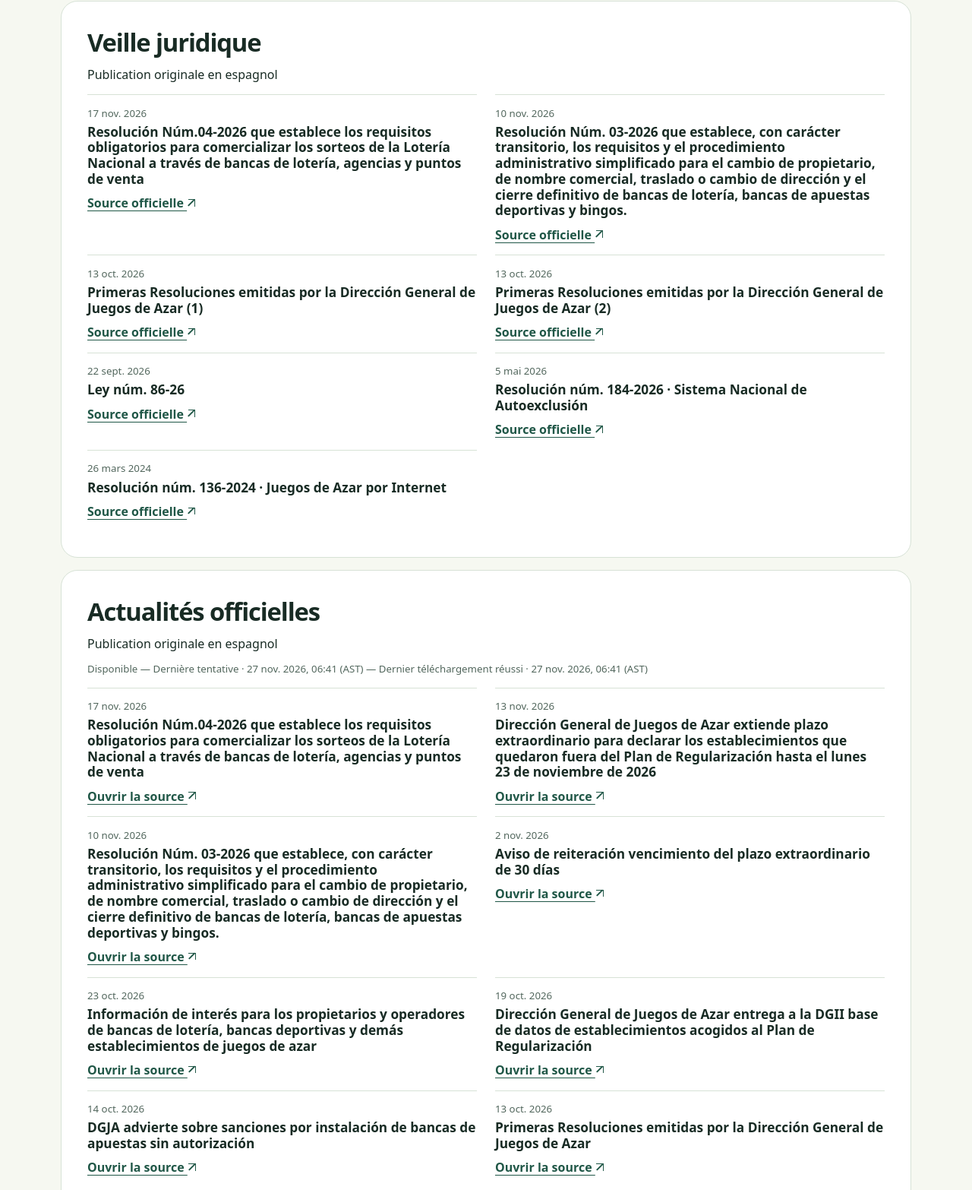
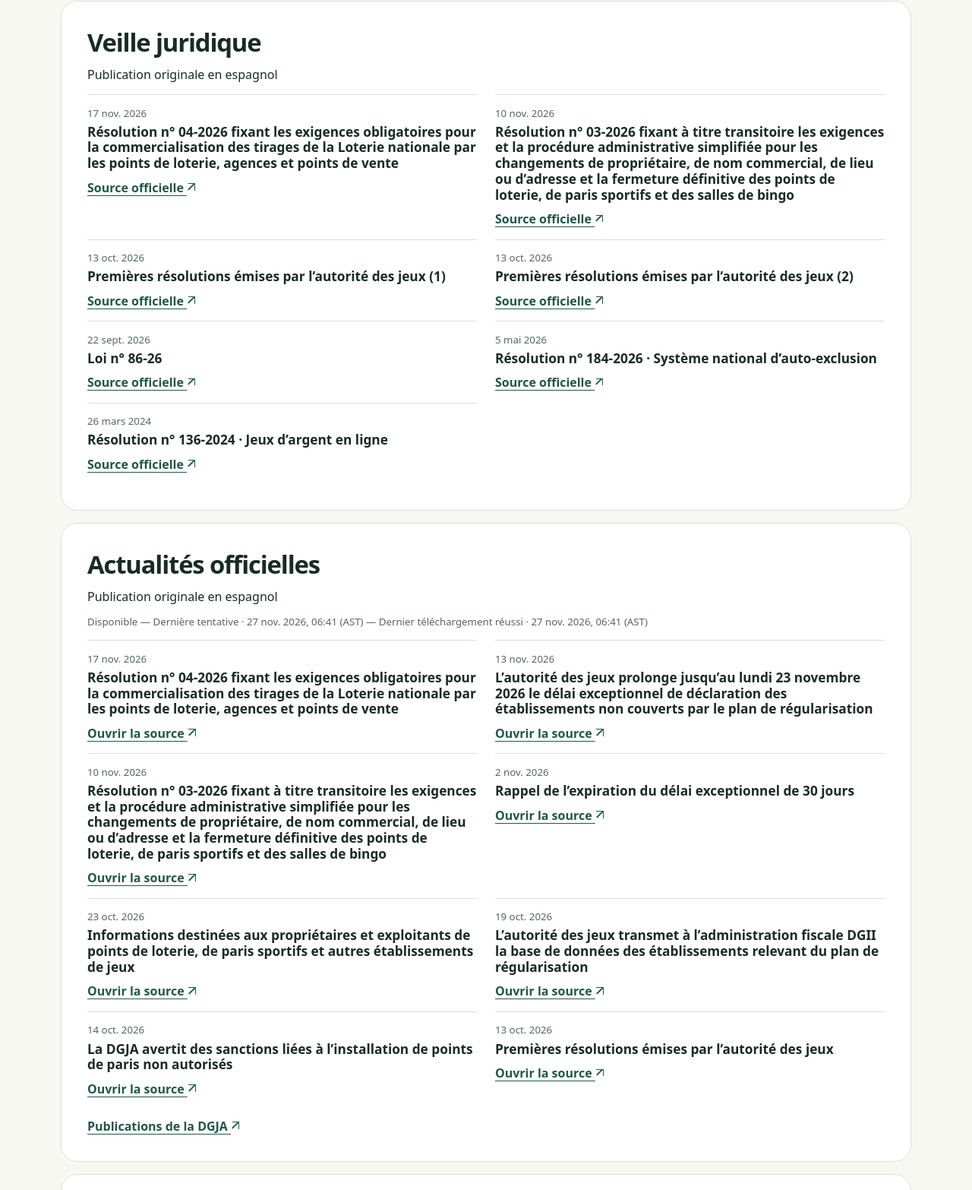
Before and after one commit to PuntaCanada/CasinoRadar-RD, a plain HTML site: page fr/index.html in a window 1280 px wide. Shown: the part 1170-2736 px from the top of the page at 76% size. Drawn offline with Linux system fonts and the light colour scheme.

Commit message:
Regenerate fr localized page

```diff
--- a/fr/index.html
+++ b/fr/index.html
@@ -25,7 +25,7 @@
 <a class="skip" href="#main">Aller au contenu</a>
 <header class="top"><div class="wrap masthead">
 <a class="brand" href="/fr/"><img src="/radar.svg" alt="" width="35" height="35"> CasinoRadar <span>RD</span></a>
-<nav class="languages" aria-label="Idioma / Language"><a href="/" lang="es" hreflang="es" aria-label="Español">ES</a><a href="/en/" lang="en" hreflang="en" aria-label="English">EN</a><a href="/de/" lang="de" hreflang="de" aria-label="Deutsch">DE</a><a href="/fr/" lang="fr" hreflang="fr" aria-label="Français" aria-current="page">FR</a><a href="/it/" lang="it" hreflang="it" aria-label="Italiano">IT</a></nav>
+<nav class="languages" aria-label="Langue"><a href="/" lang="es" hreflang="es" aria-label="Español">ES</a><a href="/en/" lang="en" hreflang="en" aria-label="English">EN</a><a href="/de/" lang="de" hreflang="de" aria-label="Deutsch">DE</a><a href="/fr/" lang="fr" hreflang="fr" aria-label="Français" aria-current="page">FR</a><a href="/it/" lang="it" hreflang="it" aria-label="Italiano">IT</a></nav>
 </div></header>
 <main id="main">
 <div class="hero"><div class="wrap hero-grid">
@@ -54,23 +54,23 @@
 <li><a href="https://www.casinos.gob.do/denuncias-y-sugerencias/">Déposer une plainte <span class="external" aria-hidden="true"></span></a> · <a href="https://dgja.gob.do/">DGJA <span class="external" aria-hidden="true"></span></a><p>Conservez les captures, les dates et les justificatifs. Transmettez vos données uniquement par un canal officiel.</p></li>
 </ul></section>
 </div>
-<section class="panel feed" id="legal"><h2>Veille juridique</h2><p>Publication originale en espagnol</p><p data-news-stale hidden>Copie ancienne. Des publications plus récentes peuvent exister.</p><ol class="items"><li><p class="stamp"><time datetime="2026-11-17">17 nov. 2026</time></p><h3 lang="es">Resolución Núm.04-2026 que establece los requisitos obligatorios para comercializar los sorteos de la Lotería Nacional a través de bancas de lotería, agencias y puntos de venta</h3><a href="https://dgja.gob.do/wp-content/uploads/2026/11/RESOLUCION-04-DEL-2026.-SCAN.pdf">Source officielle <span class="external" aria-hidden="true"></span></a></li>
-<li><p class="stamp"><time datetime="2026-11-10">10 nov. 2026</time></p><h3 lang="es">Resolución Núm. 03-2026 que establece, con carácter transitorio, los requisitos y el procedimiento administrativo simplificado para el cambio de propietario, de nombre comercial, traslado o cambio de dirección y el cierre definitivo de bancas de lotería, bancas de apuestas deportivas y bingos.</h3><a href="https://dgja.gob.do/wp-content/uploads/2026/11/Resolucion-Num.-03-2026.pdf">Source officielle <span class="external" aria-hidden="true"></span></a></li>
-<li><p class="stamp"><time datetime="2026-10-13">13 oct. 2026</time></p><h3 lang="es">Primeras Resoluciones emitidas por la Dirección General de Juegos de Azar (1)</h3><a href="https://dgja.gob.do/wp-content/uploads/2026/10/RESOLUCION-DGJA-NO.-01-1.pdf">Source officielle <span class="external" aria-hidden="true"></span></a></li>
-<li><p class="stamp"><time datetime="2026-10-13">13 oct. 2026</time></p><h3 lang="es">Primeras Resoluciones emitidas por la Dirección General de Juegos de Azar (2)</h3><a href="https://dgja.gob.do/wp-content/uploads/2026/10/RESOLUCION-DGJA-NO.02-1.pdf">Source officielle <span class="external" aria-hidden="true"></span></a></li>
-<li><p class="stamp"><time datetime="2026-09-22">22 sept. 2026</time></p><h3 lang="es">Ley núm. 86-26</h3><a href="https://diputadosrd.gob.do/sil/iniciativa/158517">Source officielle <span class="external" aria-hidden="true"></span></a></li>
-<li><p class="stamp"><time datetime="2026-05-05">5 mai 2026</time></p><h3 lang="es">Resolución núm. 184-2026 · Sistema Nacional de Autoexclusión</h3><a href="https://www.hacienda.gob.do/marco-legal/resolucion-num-184-2026/">Source officielle <span class="external" aria-hidden="true"></span></a></li>
-<li><p class="stamp"><time datetime="2024-03-26">26 mars 2024</time></p><h3 lang="es">Resolución núm. 136-2024 · Juegos de Azar por Internet</h3><a href="https://www.hacienda.gob.do/marco-legal/resolucion-num-136-2024/">Source officielle <span class="external" aria-hidden="true"></span></a></li></ol></section>
+<section class="panel feed" id="legal"><h2>Veille juridique</h2><p>Publication originale en espagnol</p><p data-news-stale hidden>Copie ancienne. Des publications plus récentes peuvent exister.</p><ol class="items"><li><p class="stamp"><time datetime="2026-11-17">17 nov. 2026</time></p><h3 lang="fr">Résolution n° 04-2026 fixant les exigences obligatoires pour la commercialisation des tirages de la Loterie nationale par les points de loterie, agences et points de vente</h3><a href="https://dgja.gob.do/wp-content/uploads/2026/11/RESOLUCION-04-DEL-2026.-SCAN.pdf">Source officielle <span class="external" aria-hidden="true"></span></a></li>
+<li><p class="stamp"><time datetime="2026-11-10">10 nov. 2026</time></p><h3 lang="fr">Résolution n° 03-2026 fixant à titre transitoire les exigences et la procédure administrative simplifiée pour les changements de propriétaire, de nom commercial, de lieu ou d’adresse et la fermeture définitive des points de loterie, de paris sportifs et des salles de bingo</h3><a href="https://dgja.gob.do/wp-content/uploads/2026/11/Resolucion-Num.-03-2026.pdf">Source officielle <span class="external" aria-hidden="true"></span></a></li>
+<li><p class="stamp"><time datetime="2026-10-13">13 oct. 2026</time></p><h3 lang="fr">Premières résolutions émises par l’autorité des jeux (1)</h3><a href="https://dgja.gob.do/wp-content/uploads/2026/10/RESOLUCION-DGJA-NO.-01-1.pdf">Source officielle <span class="external" aria-hidden="true"></span></a></li>
+<li><p class="stamp"><time datetime="2026-10-13">13 oct. 2026</time></p><h3 lang="fr">Premières résolutions émises par l’autorité des jeux (2)</h3><a href="https://dgja.gob.do/wp-content/uploads/2026/10/RESOLUCION-DGJA-NO.02-1.pdf">Source officielle <span class="external" aria-hidden="true"></span></a></li>
+<li><p class="stamp"><time datetime="2026-09-22">22 sept. 2026</time></p><h3 lang="fr">Loi n° 86-26</h3><a href="https://diputadosrd.gob.do/sil/iniciativa/158517">Source officielle <span class="external" aria-hidden="true"></span></a></li>
+<li><p class="stamp"><time datetime="2026-05-05">5 mai 2026</time></p><h3 lang="fr">Résolution n° 184-2026 · Système national d’auto-exclusion</h3><a href="https://www.hacienda.gob.do/marco-legal/resolucion-num-184-2026/">Source officielle <span class="external" aria-hidden="true"></span></a></li>
+<li><p class="stamp"><time datetime="2024-03-26">26 mars 2024</time></p><h3 lang="fr">Résolution n° 136-2024 · Jeux d’argent en ligne</h3><a href="https://www.hacienda.gob.do/marco-legal/resolucion-num-136-2024/">Source officielle <span class="external" aria-hidden="true"></span></a></li></ol></section>
 <section class="panel feed" id="news"><h2>Actualités officielles</h2><p>Publication originale en espagnol</p>
 <p data-source="news"></p><p data-news-stale hidden>Copie ancienne. Des publications plus récentes peuvent exister.</p>
-<ol class="items"><li><p class="stamp"><time datetime="2026-11-17">17 nov. 2026</time></p><h3 lang="es">Resolución Núm.04-2026 que establece los requisitos obligatorios para comercializar los sorteos de la Lotería Nacional a través de bancas de lotería, agencias y puntos de venta</h3><a href="https://dgja.gob.do/noticias/resolucion-num-04-2026-que-establece-los-requisitos-obligatorios-para-comercializar-los-sorteos-de-la-loteria-nacional-a-traves-de-bancas-de-loteria-agencias-y-puntos-de-venta/">Ouvrir la source <span class="external" aria-hidden="true"></span></a></li>
-<li><p class="stamp"><time datetime="2026-11-13">13 nov. 2026</time></p><h3 lang="es">Dirección General de Juegos de Azar extiende plazo extraordinario para declarar los establecimientos que quedaron fuera del Plan de Regularización hasta el lunes 23 de noviembre de 2026</h3><a href="https://dgja.gob.do/noticias/direccion-general-de-juegos-de-azar-extiende-plazo-extraordinario-para-declarar-los-establecimientos-que-quedaron-fuera-del-plan-de-regularizacion-hasta-el-lunes-23-de-noviembre-de-2026/">Ouvrir la source <span class="external" aria-hidden="true"></span></a></li>
-<li><p class="stamp"><time datetime="2026-11-10">10 nov. 2026</time></p><h3 lang="es">Resolución Núm. 03-2026 que establece, con carácter transitorio, los requisitos y el procedimiento administrativo simplificado para el cambio de propietario, de nombre comercial, traslado o cambio de dirección y el cierre definitivo de bancas de lotería, bancas de apuestas deportivas y bingos.</h3><a href="https://dgja.gob.do/noticias/resolucion-num-03-2026-que-establece-con-caracter-transitorio-los-requisitos-y-el-procedimiento-administrativo-simplificado-para-el-cambio-de-propietario-de-nombre-comercial-traslado-o-cambio-de/">Ouvrir la source <span class="external" aria-hidden="true"></span></a></li>
-<li><p class="stamp"><time datetime="2026-11-02">2 nov. 2026</time></p><h3 lang="es">Aviso de reiteración vencimiento del plazo extraordinario de 30 días</h3><a href="https://dgja.gob.do/noticias/aviso-de-reiteracion-vencimiento-del-plazo-extraordinario-de-30-dias/">Ouvrir la source <span class="external" aria-hidden="true"></span></a></li>
-<li><p class="stamp"><time datetime="2026-10-23">23 oct. 2026</time></p><h3 lang="es">Información de interés para los propietarios y operadores de bancas de lotería, bancas deportivas y demás establecimientos de juegos de azar</h3><a href="https://dgja.gob.do/noticias/informacion-de-interes-para-los-propietarios-y-operadores-de-bancas-de-loteria-bancas-deportivas-y-demas-establecimientos-de-juegos-de-azar/">Ouvrir la source <span class="external" aria-hidden="true"></span></a></li>
-<li><p class="stamp"><time datetime="2026-10-19">19 oct. 2026</time></p><h3 lang="es">Dirección General de Juegos de Azar entrega a la DGII base de datos de establecimientos acogidos al Plan de Regularización</h3><a href="https://dgja.gob.do/noticias/direccion-general-de-juegos-de-azar-entrega-a-la-dgii-base-de-datos-de-establecimientos-acogidos-al-plan-de-regularizacion/">Ouvrir la source <span class="external" aria-hidden="true"></span></a></li>
-<li><p class="stamp"><time datetime="2026-10-14">14 oct. 2026</time></p><h3 lang="es">DGJA advierte sobre sanciones por instalación de bancas de apuestas sin autorización</h3><a href="https://dgja.gob.do/noticias/dgja-advierte-sobre-sanciones-por-instalacion-de-bancas-de-apuestas-sin-autorizacion/">Ouvrir la source <span class="external" aria-hidden="true"></span></a></li>
-<li><p class="stamp"><time datetime="2026-10-13">13 oct. 2026</time></p><h3 lang="es">Primeras Resoluciones emitidas por la Dirección General de Juegos de Azar</h3><a href="https://dgja.gob.do/noticias/primeras-resoluciones-emitidas-por-la-direccion-general-de-juegos-de-azar/">Ouvrir la source <span class="external" aria-hidden="true"></span></a></li></ol><p><a href="https://dgja.gob.do/noticias/">Publications de la DGJA <span class="external" aria-hidden="true"></span></a></p></section>
+<ol class="items"><li><p class="stamp"><time datetime="2026-11-17">17 nov. 2026</time></p><h3 lang="fr">Résolution n° 04-2026 fixant les exigences obligatoires pour la commercialisation des tirages de la Loterie nationale par les points de loterie, agences et points de vente</h3><a href="https://dgja.gob.do/noticias/resolucion-num-04-2026-que-establece-los-requisitos-obligatorios-para-comercializar-los-sorteos-de-la-loteria-nacional-a-traves-de-bancas-de-loteria-agencias-y-puntos-de-venta/">Ouvrir la source <span class="external" aria-hidden="true"></span></a></li>
+<li><p class="stamp"><time datetime="2026-11-13">13 nov. 2026</time></p><h3 lang="fr">L’autorité des jeux prolonge jusqu’au lundi 23 novembre 2026 le délai exceptionnel de déclaration des établissements non couverts par le plan de régularisation</h3><a href="https://dgja.gob.do/noticias/direccion-general-de-juegos-de-azar-extiende-plazo-extraordinario-para-declarar-los-establecimientos-que-quedaron-fuera-del-plan-de-regularizacion-hasta-el-lunes-23-de-noviembre-de-2026/">Ouvrir la source <span class="external" aria-hidden="true"></span></a></li>
+<li><p class="stamp"><time datetime="2026-11-10">10 nov. 2026</time></p><h3 lang="fr">Résolution n° 03-2026 fixant à titre transitoire les exigences et la procédure administrative simplifiée pour les changements de propriétaire, de nom commercial, de lieu ou d’adresse et la fermeture définitive des points de loterie, de paris sportifs et des salles de bingo</h3><a href="https://dgja.gob.do/noticias/resolucion-num-03-2026-que-establece-con-caracter-transitorio-los-requisitos-y-el-procedimiento-administrativo-simplificado-para-el-cambio-de-propietario-de-nombre-comercial-traslado-o-cambio-de/">Ouvrir la source <span class="external" aria-hidden="true"></span></a></li>
+<li><p class="stamp"><time datetime="2026-11-02">2 nov. 2026</time></p><h3 lang="fr">Rappel de l’expiration du délai exceptionnel de 30 jours</h3><a href="https://dgja.gob.do/noticias/aviso-de-reiteracion-vencimiento-del-plazo-extraordinario-de-30-dias/">Ouvrir la source <span class="external" aria-hidden="true"></span></a></li>
+<li><p class="stamp"><time datetime="2026-10-23">23 oct. 2026</time></p><h3 lang="fr">Informations destinées aux propriétaires et exploitants de points de loterie, de paris sportifs et autres établissements de jeux</h3><a href="https://dgja.gob.do/noticias/informacion-de-interes-para-los-propietarios-y-operadores-de-bancas-de-loteria-bancas-deportivas-y-demas-establecimientos-de-juegos-de-azar/">Ouvrir la source <span class="external" aria-hidden="true"></span></a></li>
+<li><p class="stamp"><time datetime="2026-10-19">19 oct. 2026</time></p><h3 lang="fr">L’autorité des jeux transmet à l’administration fiscale DGII la base de données des établissements relevant du plan de régularisation</h3><a href="https://dgja.gob.do/noticias/direccion-general-de-juegos-de-azar-entrega-a-la-dgii-base-de-datos-de-establecimientos-acogidos-al-plan-de-regularizacion/">Ouvrir la source <span class="external" aria-hidden="true"></span></a></li>
+<li><p class="stamp"><time datetime="2026-10-14">14 oct. 2026</time></p><h3 lang="fr">La DGJA avertit des sanctions liées à l’installation de points de paris non autorisés</h3><a href="https://dgja.gob.do/noticias/dgja-advierte-sobre-sanciones-por-instalacion-de-bancas-de-apuestas-sin-autorizacion/">Ouvrir la source <span class="external" aria-hidden="true"></span></a></li>
+<li><p class="stamp"><time datetime="2026-10-13">13 oct. 2026</time></p><h3 lang="fr">Premières résolutions émises par l’autorité des jeux</h3><a href="https://dgja.gob.do/noticias/primeras-resoluciones-emitidas-por-la-direccion-general-de-juegos-de-azar/">Ouvrir la source <span class="external" aria-hidden="true"></span></a></li></ol><p><a href="https://dgja.gob.do/noticias/">Publications de la DGJA <span class="external" aria-hidden="true"></span></a></p></section>
 <section class="panel" id="sources"><h2>Sources et méthode</h2><h3>Comment lire les résultats</h3><p>Nous comparons le nom d’hôte exact, y compris un éventuel préfixe www. Une correspondance indique que le nom figure dans la source. L’absence de résultat ne prouve aucun statut de licence. Les données expirent après 72 heures sans téléchargement valide.</p>
 <ul class="source-list">
 <li><a href="https://dgja.gob.do/juegos-autorizados/">Ouvrir le registre officiel <span class="external" aria-hidden="true"></span></a><p data-source="registry"></p></li>
```
